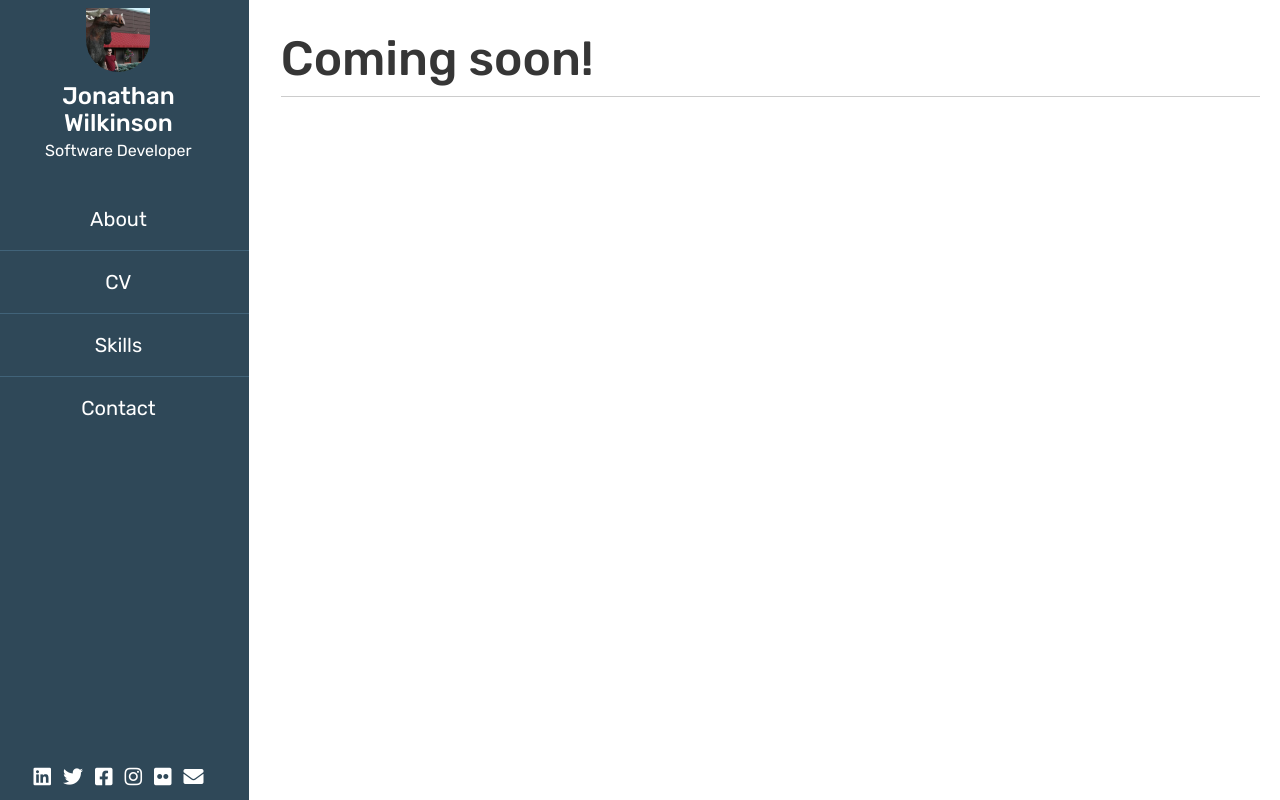
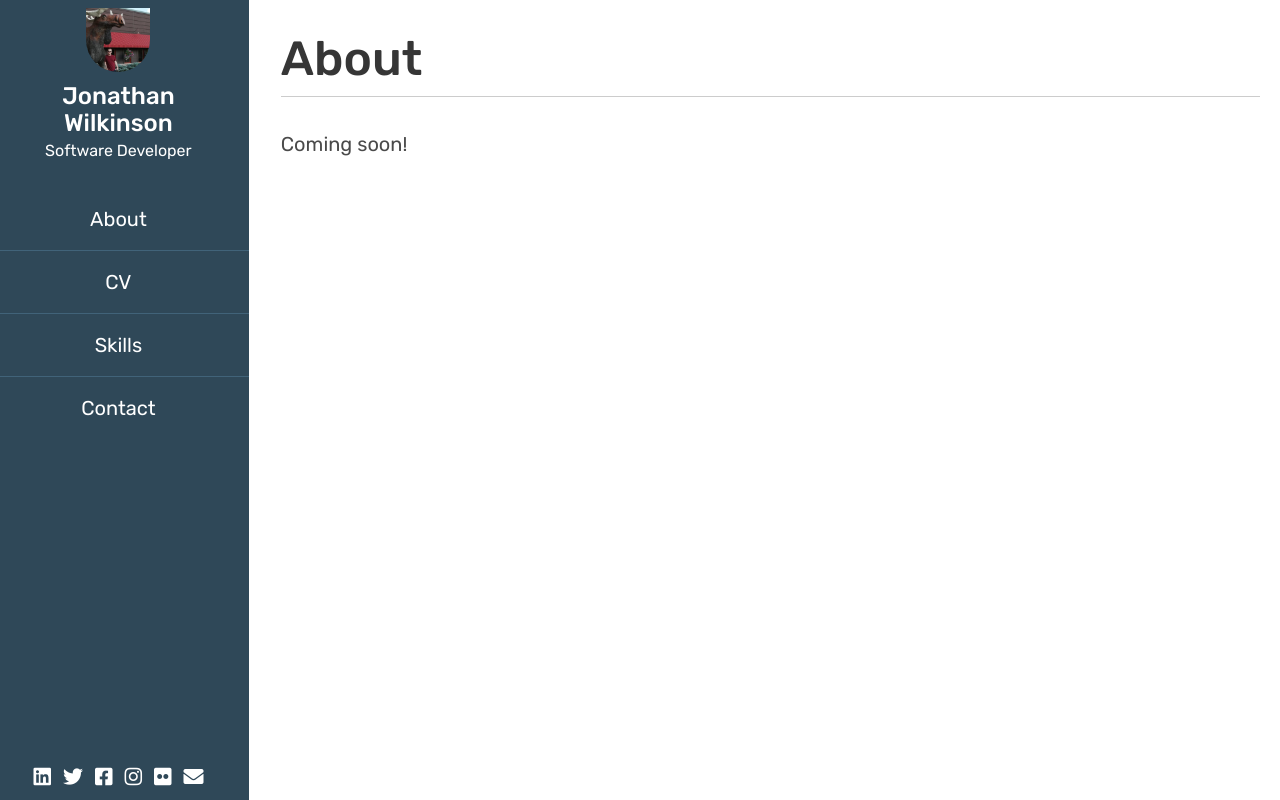
Before and after one commit to jwilkinson87/wilkoberg.uk, a Vue app: page / in a window 1280 px wide. Built offline with nearby package versions, Linux system fonts and the light colour scheme.

Commit message:
Skeleton pages

```diff
--- a/src/components/layout/MainNav.vue
+++ b/src/components/layout/MainNav.vue
@@ -1,8 +1,8 @@
 <template functional>
     <nav class="main-navigation" role="navigation">
         <router-link tag="a" :to="{name: 'pages.home'}" class="navigation-item">About</router-link>
-        <a href="#" class="navigation-item">CV</a>
-        <a href="#" class="navigation-item">Skills</a>
+        <router-link tag="a" :to="{name: 'pages.cv'}" class="navigation-item">CV</router-link>
+        <router-link tag="a" :to="{name: 'pages.skills'}" class="navigation-item">Skills</router-link>
         <router-link tag="a" :to="{name: 'pages.contact'}" class="navigation-item">Contact</router-link>
     </nav>
 </template>
--- /dev/null
+++ b/src/components/pages/CV.vue
@@ -0,0 +1,8 @@
+<template functional>
+    <div>
+        <div class="page-title">
+            <h1 class="title is-1">Curriculum Vitae</h1>
+        </div>
+        <p>Coming soon!</p>
+    </div>
+</template>
--- a/src/components/pages/Home.vue
+++ b/src/components/pages/Home.vue
@@ -1,7 +1,8 @@
 <template functional>
-  <div class="page-title">
-    <h1 class="title is-1">
-      Coming soon!
-    </h1>
+  <div>
+    <div class="page-title">
+    <h1 class="title is-1">About</h1>
+  </div>
+  <p>Coming soon!</p>
   </div>
 </template>
--- a/src/components/pages/Skills.vue
+++ b/src/components/pages/Skills.vue
@@ -1,9 +1,8 @@
 <template functional>
   <div>
-    <h1 class="title is-h1">My Skills</h1>
-
-    <section
-      class="summary"
-    >I'm an experienced software developer and can get to grips with new technologies pretty quickly. I've been developing for 9 years</section>
+    <div class="page-title">
+      <h1 class="title is-1">Skills</h1>
+    </div>
+    <p>Coming soon!</p>
   </div>
 </template>
--- a/src/routes/main.js
+++ b/src/routes/main.js
@@ -1,12 +1,24 @@
 import VueRouter from "vue-router"
 import Home from './../components/pages/Home';
 import Contact from './../components/pages/Contact';
+import CV from './../components/pages/CV';
+import Skills from './../components/pages/Skills';
 
 const routes = [
   {
     path: "/",
     name: 'pages.home',
     component: Home
+  },
+  {
+    path: "/cv",
+    name: 'pages.cv',
+    component: CV
+  },
+  {
+    path: "/skills",
+    name: 'pages.skills',
+    component: Skills
   },
   {
     path: "/contact",
```
